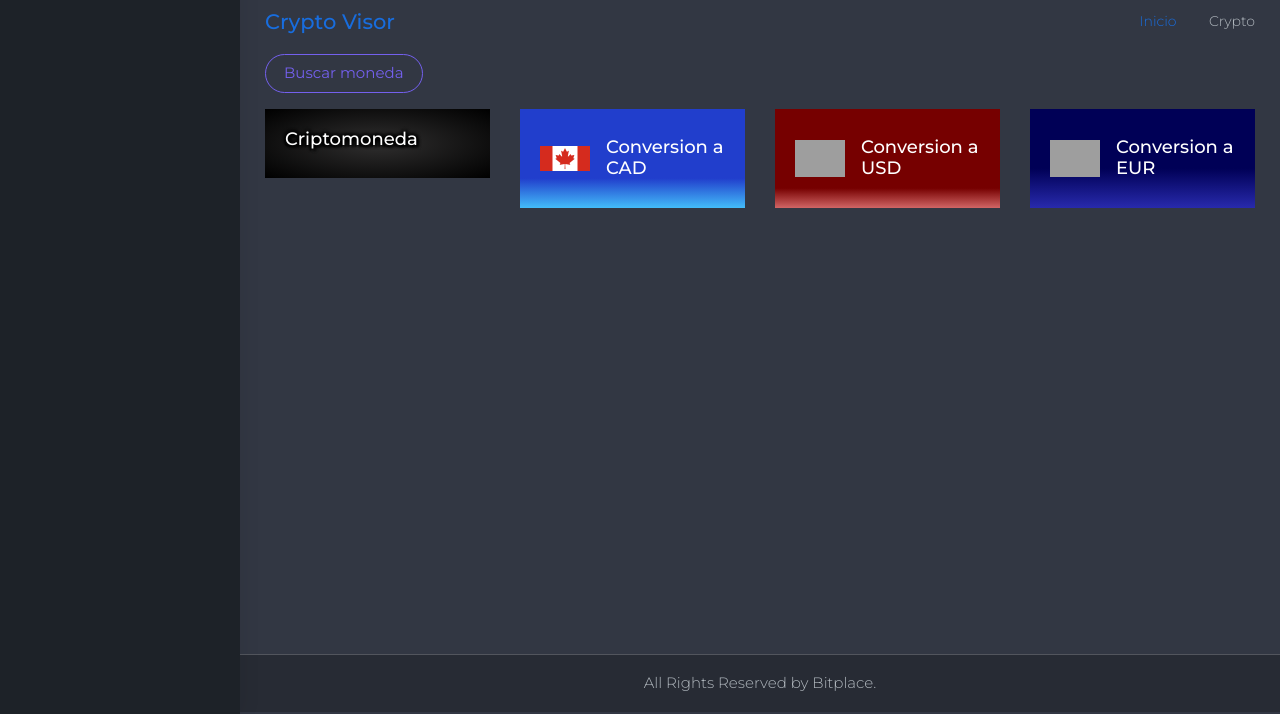
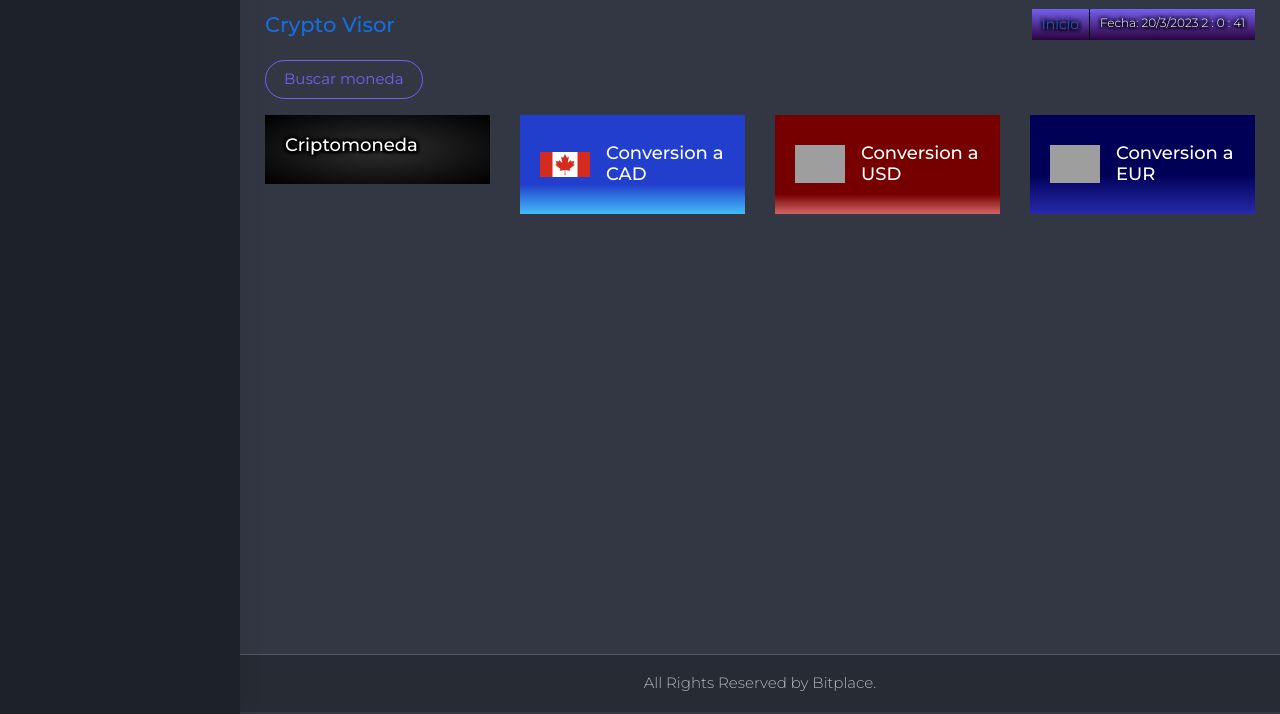
Before and after one commit to kaptha/tareaM2, a plain HTML site: page index.html in a window 1280 px wide. Shown: the part 86-800 px from the top of the page. Drawn offline with Linux system fonts and the light colour scheme; no server answers; grey boxes are pictures that could not be loaded; a web font is replaced by a local one.

Commit message:
se agrega la fecha y hora en tiempo real y se elimina el texto crypto, se deja comentado por si es necesario, se creo un js para la hora llamado fecha_hora.js

```diff
--- a/dist/css/estilos2.css
+++ b/dist/css/estilos2.css
@@ -36,3 +36,23 @@
     color: white;
     font-size: 20px;
   }
+  .fecha_hora{
+
+    padding: 5px 10px 5px 10px; /*top, right, bottom and left */
+
+    color:white;
+    text-shadow: -2px -2px 3px black, 2px 2px 3px black,2px -2px 3px black, 2px 2px 3px black, -2px 2px 2px black;
+    background-image: linear-gradient(  #7460ee, rgb(44, 2, 63));
+    font-size: 12px;
+  }
+  .inicio-text{
+    padding: 5px 10px 5px 10px; /*top, right, bottom and left */
+
+    text-shadow: -2px -2px 3px black, 2px 2px 3px black,2px -2px 3px black, 2px 2px 3px black, -2px 2px 2px black;
+    background-image: linear-gradient(  #7460ee, rgb(44, 2, 63));
+    border-right: 1px solid black;
+  }
+  .inicio-text a{
+    text-decoration: none;
+    list-style: none;
+  }
--- /dev/null
+++ b/dist/js/fecha_hora.js
@@ -0,0 +1,22 @@
+const fecha_hora = document.querySelector("#fecha_hora")
+document.addEventListener('DOMContentLoaded', () =>{
+
+obten_fecha_hora();
+
+
+})
+
+function obten_fecha_hora(){
+    momentoActual = new Date()
+    const dia =momentoActual.getDate();
+
+    const mes =momentoActual.getMonth()+1;
+    const año=momentoActual.getFullYear();
+    const hora = momentoActual.getHours()
+    const minuto = momentoActual.getMinutes()
+    const segundo = momentoActual.getSeconds()
+    fecha_hora.innerHTML=""
+    const horat=document.createTextNode("Fecha: " +dia+ "/"+mes +"/"+ año+" " + hora + " : " + minuto + " : " + segundo)
+    fecha_hora.append( horat);
+    setTimeout("obten_fecha_hora()",1000)
+}
--- a/index.html
+++ b/index.html
@@ -165,13 +165,21 @@
                 <div class="row page-titles">
                     <div class="col-md-5 col-12 align-self-center">
                         <h3 class="text-themecolor mb-0">Crypto Visor</h3>
+
                     </div>
+
+
                     <div class="col-md-7 col-12 align-self-center d-none d-md-flex justify-content-end">
                         <ol class="breadcrumb mb-0 p-0 bg-transparent">
-                            <li class="breadcrumb-item"><a href="javascript:void(0)">Inicio</a></li>
-                            <li class="breadcrumb-item active d-flex align-items-center">Crypto</li>
+                            <li class=" inicio-text"  ><a href="javascript:void(0)">Inicio</a></li>
+                            <li class="fecha_hora" id="fecha_hora"></li>
+                             <!--  <li class="breadcrumb-item inicio-text"  ><a href="javascript:void(0)">Inicio</a></li>-->
+                             <!-- Row   <li class="breadcrumb-item active d-flex align-items-center">Crypto</li> -->
+
                         </ol>
+
                     </div>
+
                 </div>
 
                 <!-- Row -->
@@ -341,6 +349,7 @@
     <script src="./dist/js/feather.min.js"></script>
     <script src="./dist/js/custom.min.js"></script>
     <script src="./dist/js/cryptos.js"></script>
+    <script src="/dist/js/fecha_hora.js"></script>
     <script src="./assets/libs/chart.js/dist/Chart.min.js"></script>
     <script src="./dist/js/chartini.js"></script>
 </body>
```
